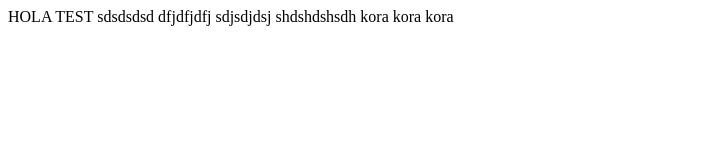
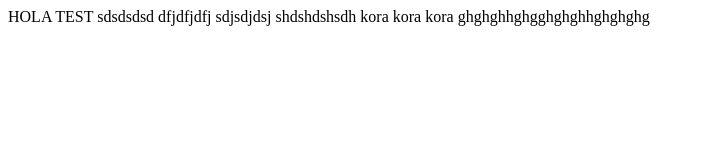
Before and after one commit to carmenRL17/PruebaHTML, a plain HTML site: page index.html in a window 1280 px wide. Shown: the whole page, without its empty margins (0-705 px from the left). Drawn offline with Linux system fonts and the light colour scheme.

Commit message:
modificacon

```diff
--- a/index.html
+++ b/index.html
@@ -13,5 +13,6 @@
     sdjsdjdsj
     shdshdshsdh
     kora kora kora
+    ghghghhghgghghghhghghghg
 </body>
 </html>
```
